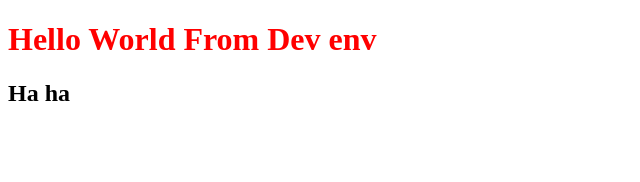
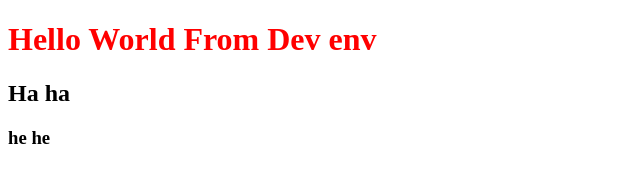
Before and after one commit to vantung220902/amplify-demo, a plain HTML site: page index.html in a window 1280 px wide. Shown: the full height of the page, 0-640 px from the left. Drawn offline with Linux system fonts and the light colour scheme.

Commit message:
feat: add text

```diff
--- a/index.html
+++ b/index.html
@@ -8,5 +8,6 @@
 <body>
     <h1 style="color: red;">Hello World From Dev env</h1>
     <h2>Ha ha</h2>
+    <h3>he he</h3>
 </body>
 </html>
```
